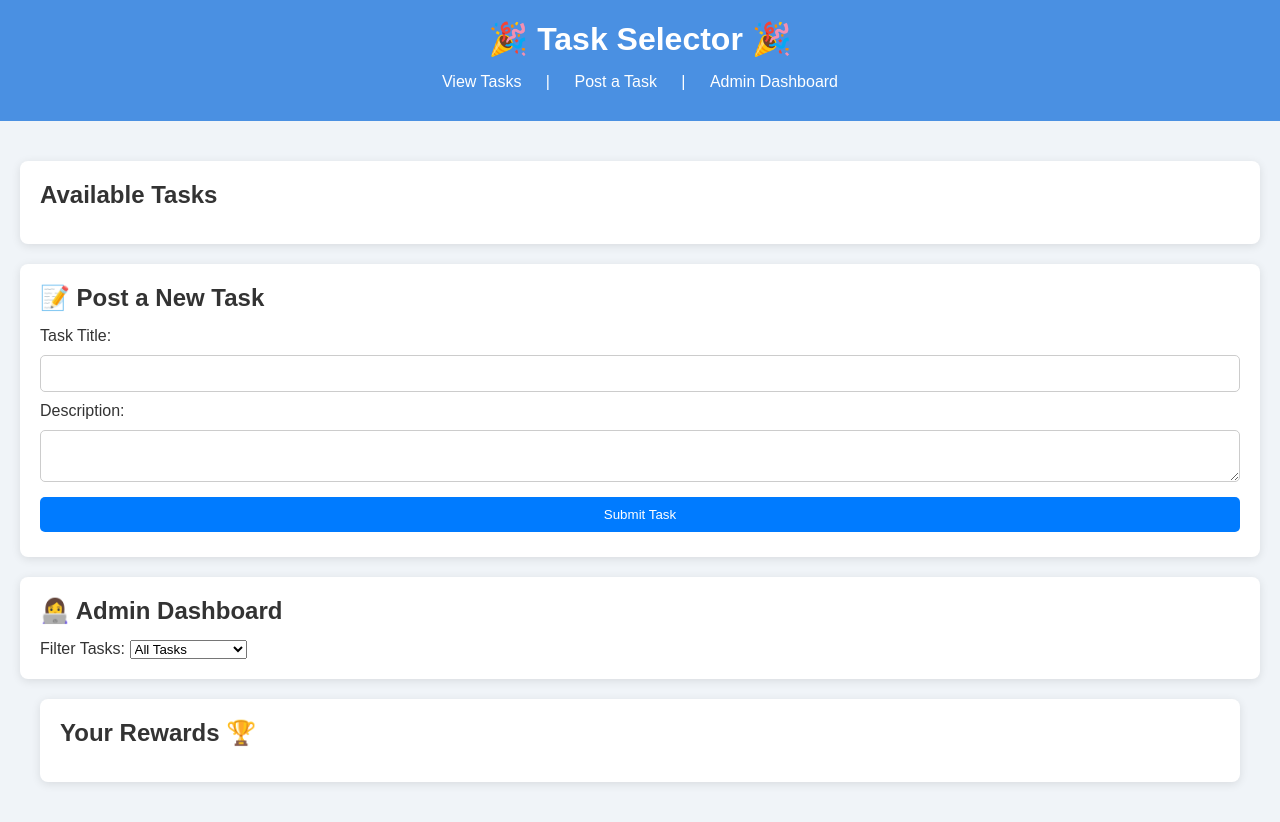
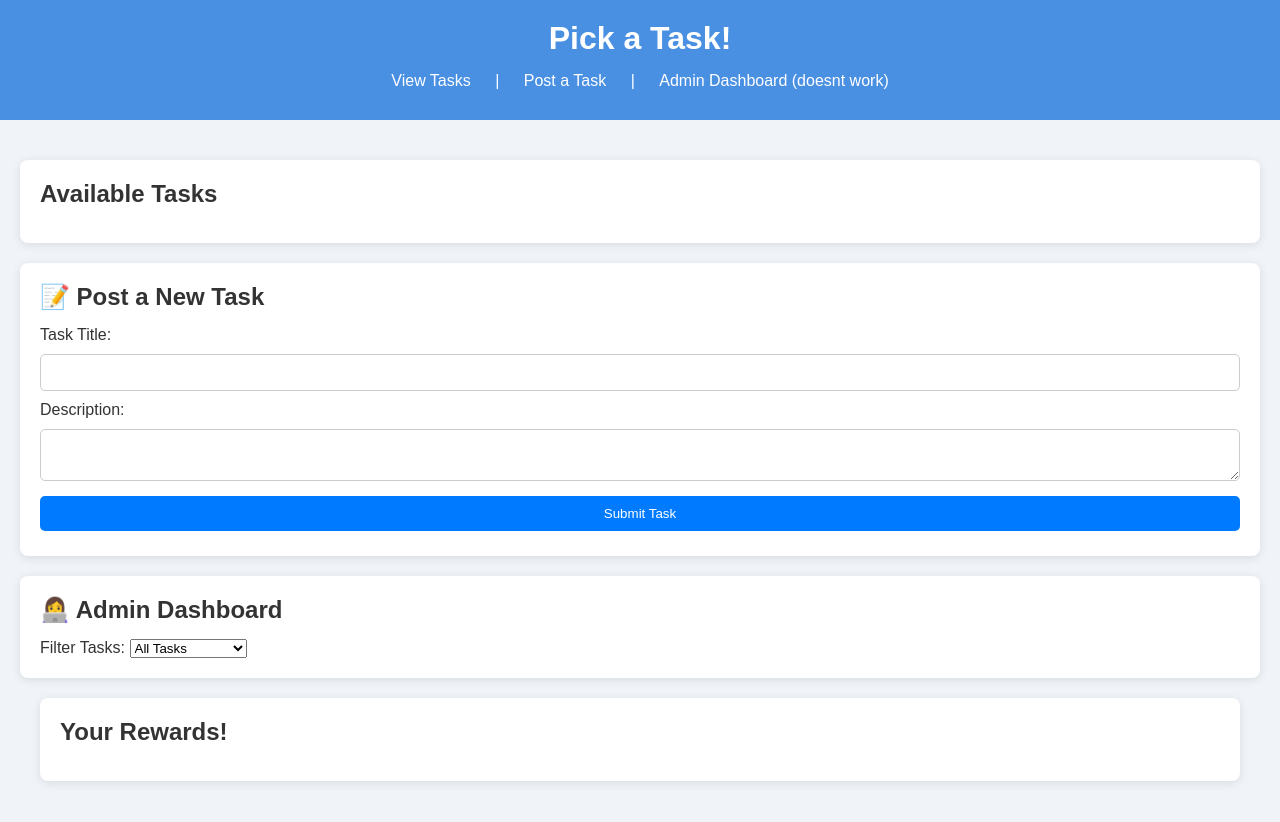
Before and after one commit to WolfGamer2/helping-hands, a plain HTML site: page index.html in a window 1280 px wide. Drawn offline with Linux system fonts and the light colour scheme.

Commit message:
Update index.html

```diff
--- a/index.html
+++ b/index.html
@@ -8,11 +8,11 @@
 </head>
 <body>
     <header>
-        <h1>🎉 Task Selector 🎉</h1>
+        <h1>Pick a Task!</h1>
         <nav>
             <a href="#tasks">View Tasks</a> |
             <a href="#post-task">Post a Task</a> |
-            <a href="#admin">Admin Dashboard</a>
+            <a href="#admin">Admin Dashboard (doesnt work) </a>
         </nav>
     </header>
 
@@ -51,7 +51,7 @@
         </section>
 
         <section id="rewards">
-            <h2>Your Rewards 🏆</h2>
+            <h2>Your Rewards!</h2>
             <div class="reward-list">
                 <!-- Rewards for completed tasks will be displayed here -->
             </div>
```
